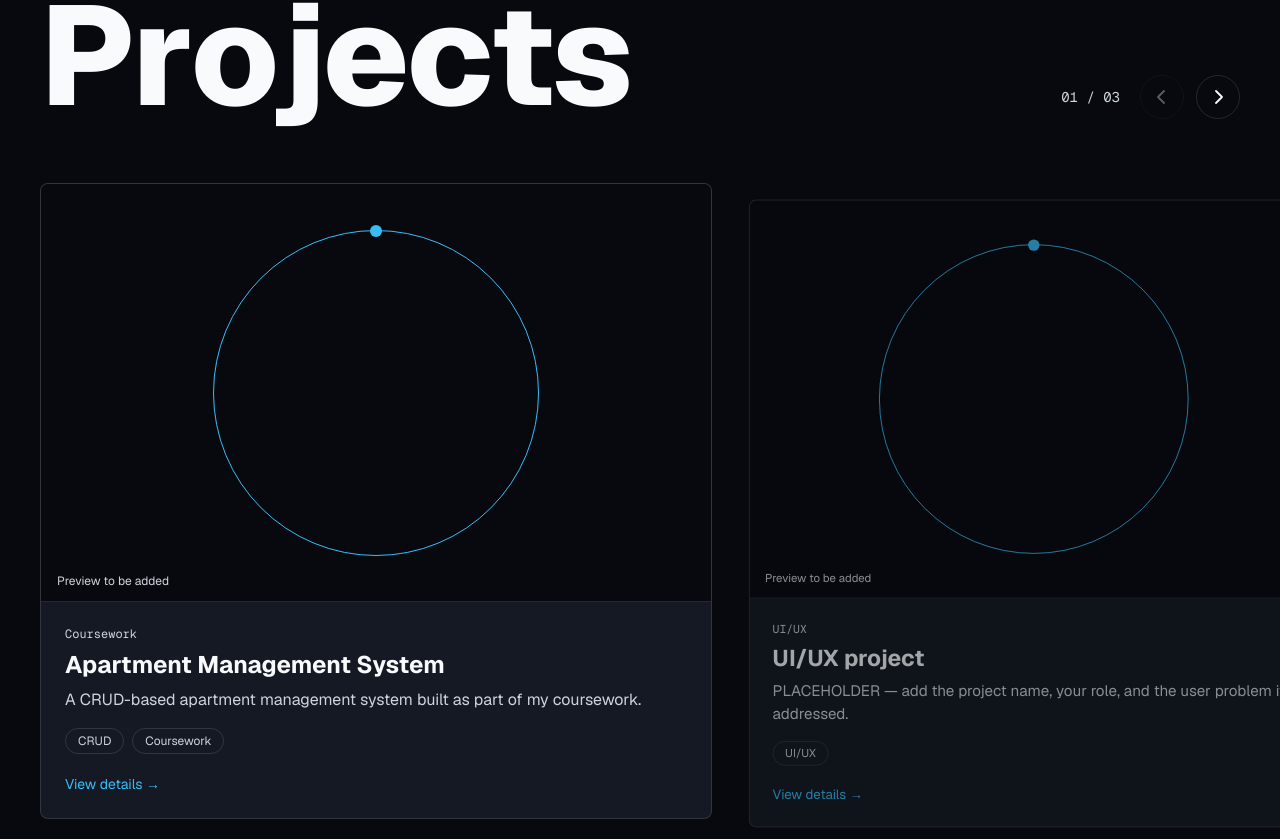
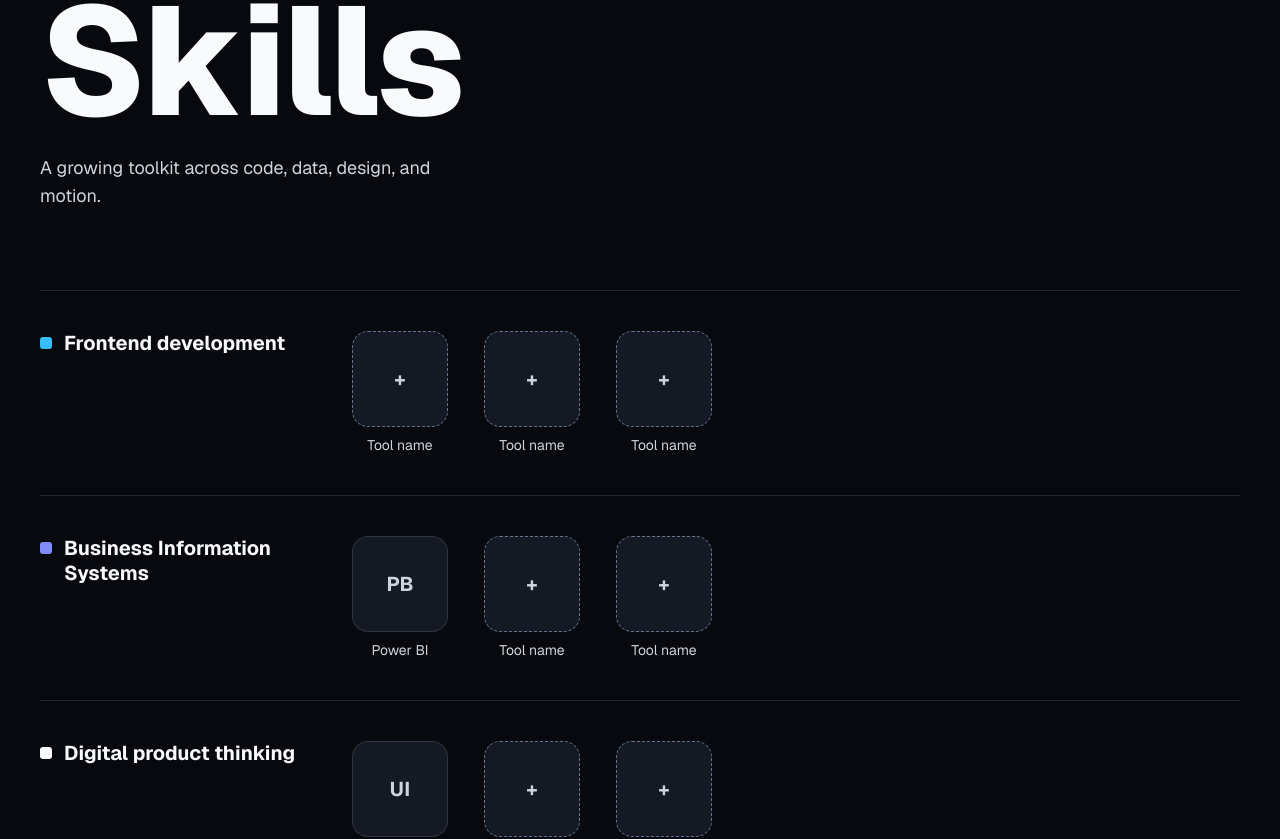
Before and after one commit to Feaule/feaule-portfolio, a Next.js app: page /concept-b in a window 1280 px wide. Shown: the part 2607-3446 px from the top of the page. Built offline with nearby package versions, Linux system fonts and the light colour scheme.

Commit message:
feat: add skills section

```diff
--- /dev/null
+++ b/animations/style-b/skills.ts
@@ -0,0 +1,30 @@
+import { gsap, SplitText, MQ } from "@/lib/gsap";
+
+/** Style B skills: heading letters, then each group rises in and its tiles pop one by one. */
+export function animateSkillsB(root: HTMLElement) {
+  const q = gsap.utils.selector(root);
+  const mm = gsap.matchMedia();
+
+  mm.add(MQ.motionOk, () => {
+    const heading = q("[data-split]")[0];
+    const split = SplitText.create(heading, { type: "chars", charsClass: "char" });
+    gsap.from(split.chars, {
+      yPercent: 120, rotate: () => gsap.utils.random(-20, 20), opacity: 0,
+      duration: 1, ease: "back.out(1.6)", stagger: { each: 0.06, from: "random" },
+      scrollTrigger: { trigger: heading, start: "top 85%", once: true },
+    });
+    gsap.set(heading, { visibility: "visible" });
+
+    (q("[data-group]") as HTMLElement[]).forEach((group) => {
+      const trigger = { trigger: group, start: "top 85%", once: true };
+      gsap.fromTo(group, { opacity: 0, y: 32 }, { opacity: 1, y: 0, duration: 0.9, ease: "power3.out", scrollTrigger: trigger });
+      gsap.from(group.querySelectorAll("[data-tile]"), {
+        scale: 0.7, opacity: 0, duration: 0.7, stagger: 0.08, ease: "back.out(1.6)", delay: 0.15, scrollTrigger: trigger,
+      });
+    });
+
+    return () => split.revert();
+  });
+
+  return { revert: () => mm.revert() };
+}
--- /dev/null
+++ b/components/variants/style-b/Skills.tsx
@@ -0,0 +1,82 @@
+"use client";
+import { useRef } from "react";
+import Image from "next/image";
+import { useGSAP } from "@/lib/gsap";
+import { skills, type SkillItem } from "@/data/skills";
+import { animateSkillsB } from "@/animations/style-b/skills";
+
+// Same label colours as the hero's layers panel, so the two sections read as one system.
+const LABELS = ["var(--accent)", "var(--accent-2)", "var(--fg)", "var(--muted)"];
+
+/** Temporary monogram until a logo file is provided. */
+const monogram = (name: string) => {
+  const words = name.split(/\s+/);
+  return (words.length > 1 ? words.map((w) => w[0]).join("") : name.slice(0, 2)).toUpperCase();
+};
+
+function Tile({ item }: { item: SkillItem }) {
+  return (
+    <li data-tile className="group flex w-24 flex-col items-center gap-2 md:w-28">
+      <div
+        className={`grid size-20 place-items-center rounded-2xl border bg-surface transition-[translate,border-color] group-hover:-translate-y-1 group-hover:border-accent md:size-24 ${
+          item.placeholder ? "border-dashed border-muted" : "border-line"
+        }`}
+      >
+        {item.icon ? (
+          <Image src={item.icon} alt="" width={44} height={44} unoptimized />
+        ) : (
+          <span aria-hidden="true" className="font-lab text-xl font-bold text-soft">
+            {item.placeholder ? "+" : monogram(item.name)}
+          </span>
+        )}
+      </div>
+      <span className="text-center text-sm text-soft">{item.name}</span>
+    </li>
+  );
+}
+
+export default function Skills() {
+  const root = useRef<HTMLElement>(null);
+
+  useGSAP(
+    () => {
+      const anim = animateSkillsB(root.current!);
+      return () => anim.revert();
+    },
+    { scope: root },
+  );
+
+  return (
+    <section id="skills" ref={root} className="relative overflow-x-clip py-24 md:py-36">
+      <div className="mx-auto max-w-7xl px-5 md:px-10">
+        <h2
+          data-split
+          className="whitespace-nowrap font-lab text-[clamp(3rem,12vw,10.5rem)] font-extrabold leading-[0.9] tracking-tight"
+        >
+          Skills
+        </h2>
+        <p className="mt-6 max-w-md text-lg text-soft">{skills.intro}</p>
+
+        <div className="mt-14 md:mt-20">
+          {skills.groups.map((g, i) => (
+            <div
+              key={g.id}
+              data-group
+              className="grid gap-6 border-t border-line py-8 md:grid-cols-[16rem_1fr] md:gap-12 md:py-10"
+            >
+              <div className="flex items-start gap-3">
+                <span aria-hidden="true" className="mt-1.5 size-3 shrink-0 rounded-[3px]" style={{ background: LABELS[i] }} />
+                <h3 className="font-lab text-xl font-bold leading-tight">{g.title}</h3>
+              </div>
+              <ul className="flex flex-wrap gap-x-5 gap-y-8">
+                {g.items.map((item, k) => (
+                  <Tile key={`${g.id}-${k}`} item={item} />
+                ))}
+              </ul>
+            </div>
+          ))}
+        </div>
+      </div>
+    </section>
+  );
+}
--- a/data/skills.ts
+++ b/data/skills.ts
@@ -1,17 +1,35 @@
 /**
- * Group names come from the brief's focus areas.
- * Items are placeholders — list only skills you can honestly claim.
+ * Skills are grouped by the same four areas as the hero's layers.
+ * This is a toolkit, NOT a proficiency chart — there are deliberately no levels.
+ *
+ * Only list tools you can honestly claim. `placeholder: true` tiles render as
+ * dashed "Tool name" slots. To add a logo, put an SVG/PNG you have the right to
+ * use in /public/icons and set `icon` (e.g. "/icons/after-effects.svg").
  */
-export type SkillGroup = {
-  id: string;
-  title: string;
-  items: string[];
-  placeholder: boolean;
+export type SkillItem = { name: string; icon: string | null; placeholder: boolean };
+export type SkillGroup = { id: string; title: string; items: SkillItem[] };
+
+const slot = (): SkillItem => ({ name: "Tool name", icon: null, placeholder: true });
+
+export const skills = {
+  /** DRAFT copy — edit freely. */
+  intro: "A growing toolkit across code, data, design, and motion.",
+  groups: [
+    { id: "frontend", title: "Frontend development", items: [slot(), slot(), slot()] },
+    {
+      id: "bis",
+      title: "Business Information Systems",
+      items: [{ name: "Power BI", icon: null, placeholder: false }, slot(), slot()],
+    },
+    {
+      id: "product",
+      title: "Digital product thinking",
+      items: [{ name: "UI/UX", icon: null, placeholder: false }, slot(), slot()],
+    },
+    {
+      id: "motion",
+      title: "Motion graphics",
+      items: [{ name: "After Effects", icon: null, placeholder: false }, slot(), slot()],
+    },
+  ] as SkillGroup[],
 };
-
-export const skillGroups: SkillGroup[] = [
-  { id: "frontend", title: "Frontend development", items: ["Skill placeholder", "Skill placeholder", "Skill placeholder"], placeholder: true },
-  { id: "bis", title: "Business Information Systems", items: ["Skill placeholder", "Skill placeholder", "Skill placeholder"], placeholder: true },
-  { id: "product", title: "Digital product thinking", items: ["Skill placeholder", "Skill placeholder", "Skill placeholder"], placeholder: true },
-  { id: "motion", title: "Motion graphics", items: ["Skill placeholder", "Skill placeholder", "Skill placeholder"], placeholder: true },
-];
```
